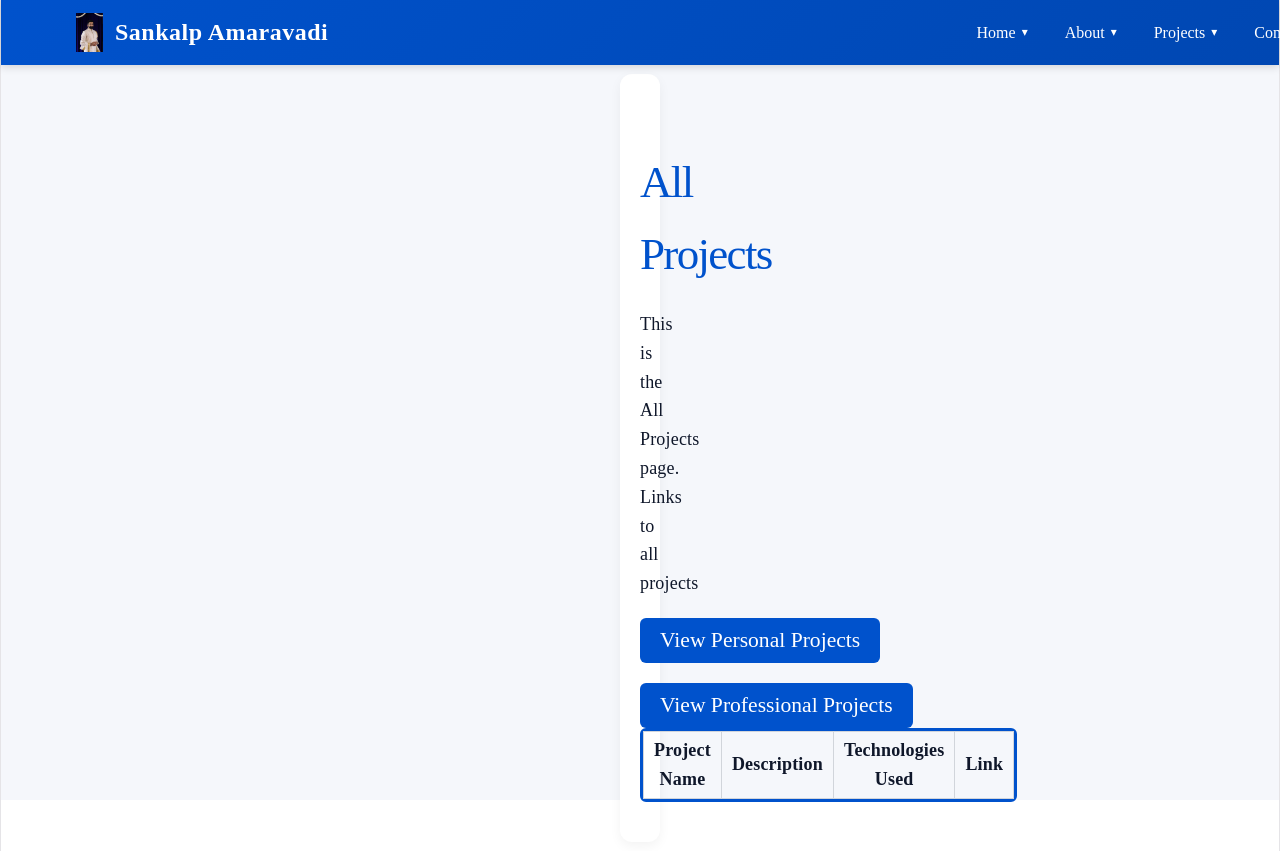
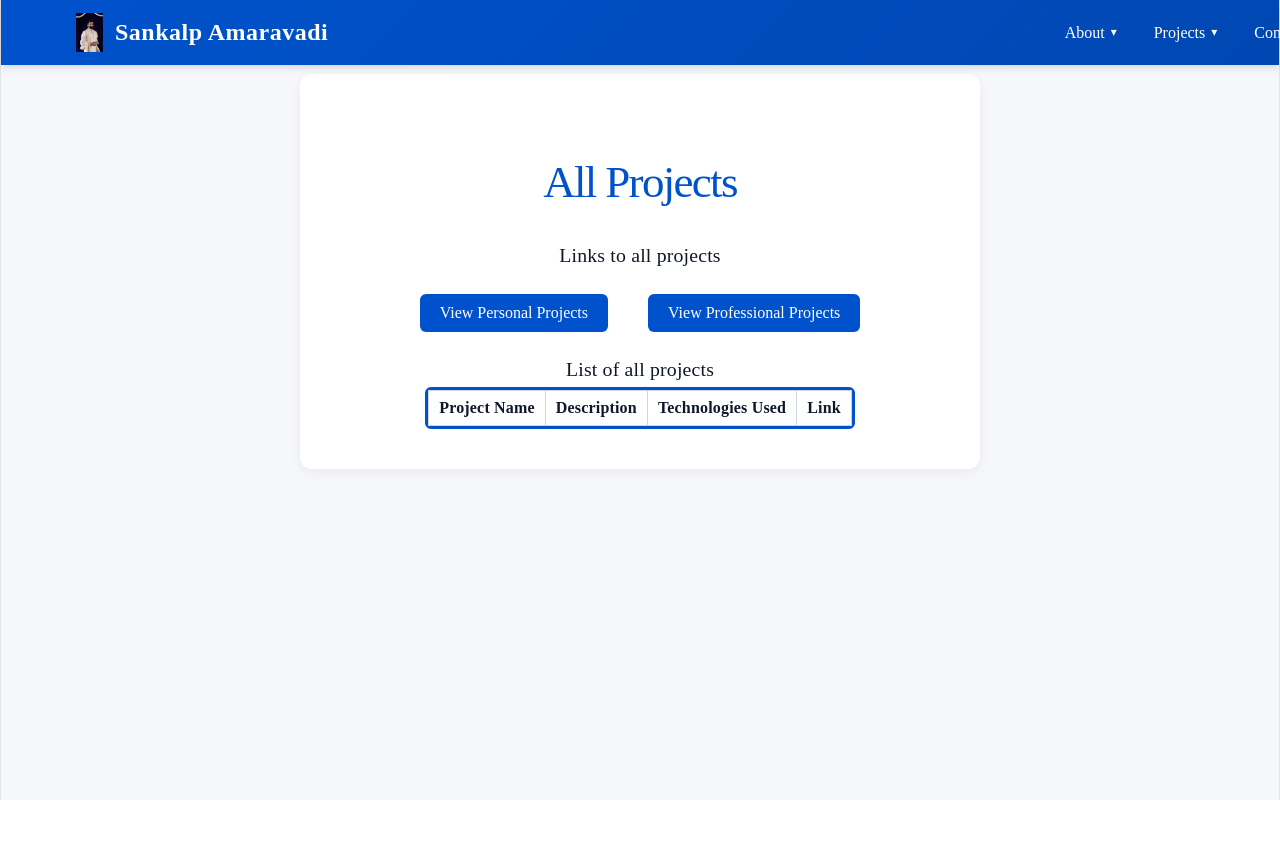
Before and after one commit to Leneord1/perso, a React (Vite) app: page /projects in a window 1280 px wide. Shown: the top 851 px of the page. After the commit the page ends 800 px from the top, so only its background shows below. Built offline with nearby package versions, Linux system fonts and the light colour scheme.

Commit message:
Modified the welcomescreen and fixed visual bugs

```diff
--- a/src/global.css
+++ b/src/global.css
@@ -302,13 +302,18 @@ table button:hover {
    All Personal Projects
    ------------------------------------------------------------ */
 .all-projects-container {
-    padding: 40px 20px;
-    max-width: 12px;
+    padding: 40px 100px;
+    max-width: 100%;
     margin: 0.5rem auto;
-    text-align: center;
+    text-align: justify-all;
     background-color: var(--pw-light-text);
     border-radius: 12px;
     box-shadow: 0 4px 12px rgba(0, 0, 0, 0.05);
+    display: inline-table;
+    flex-direction: column;
+    align-items: center;
+    gap: 20px;
+    font-size: 16px;
 }
 
 .all-projects-container h1 {
@@ -317,10 +322,15 @@ table button:hover {
     margin-bottom: 20px;
 }
 
+.all-projects-container p {
+    font-size: 1.1rem;
+    color: var(--pw-dark-text);
+    line-height: 1.8;
+}
 .button-primary{
-    margin-top: 20px;
+    margin: 20px;
     padding: 10px 20px;
-    font-size: 1.2rem;
+    font-size: 16px;
 }
 
 
--- a/src/navbar.jsx
+++ b/src/navbar.jsx
@@ -4,13 +4,6 @@ import { useState } from 'react';
 import logo from './assets/Logo.jpg';
 
 const navItems = [
-    {
-        label: 'Home',
-        to: '/',
-        dropdown: [
-            { label: 'Welcome', to: '/' },
-        ],
-    },
     {
         label: 'About',
         to: '/about',
--- a/src/pages/allProjects.jsx
+++ b/src/pages/allProjects.jsx
@@ -10,7 +10,6 @@ function AllProjects() {
 
     <div className="all-projects-container">
       <h1>All Projects</h1>
-      <p>This is the All Projects page.</p>
       <p>Links to all projects</p>
       <button className="button-primary"
           onClick={() => navigate('/projects/personal')}>
@@ -22,6 +21,7 @@ function AllProjects() {
           View Professional Projects
       </button>
 
+        <p>List of all projects</p>
       <table>
           <tbody>
           <tr>
--- a/src/pages/welcomeScreen.jsx
+++ b/src/pages/welcomeScreen.jsx
@@ -1,13 +1,36 @@
 import React from 'react';
+import { useNavigate } from 'react-router-dom';
 import '../global.css'
 
 
 function WelcomeScreen() {
+    const navigate = useNavigate();
+
     return (
         <div className="welcome-screen">
             <h1>Welcome to My Portfolio</h1>
             <p>Explore my projects, experience, skills, and story.</p>
-            <button className="button-primary" onClick={() => console.log('Button clicked')}>Get Started</button>
+
+            <button className="button-primary"
+                    onClick={() => navigate('/projects')}>
+                Get Started
+            </button>
+            <button className="button-primary"
+                    onClick={() => navigate('/about')}>
+                About Me
+            </button>
+            <button className="button-primary"
+                    onClick={() => navigate('/contact')}>
+                Contact Me
+            </button>
+            <button className="button-primary"
+                    onClick={() => console.log('View projects clicked')}>
+                View Projects
+            </button>
+            <button className="button-primary"
+                    onClick={() => navigate('/projects')}>
+                View All Projects
+            </button>
         </div>
     );
 }
```
